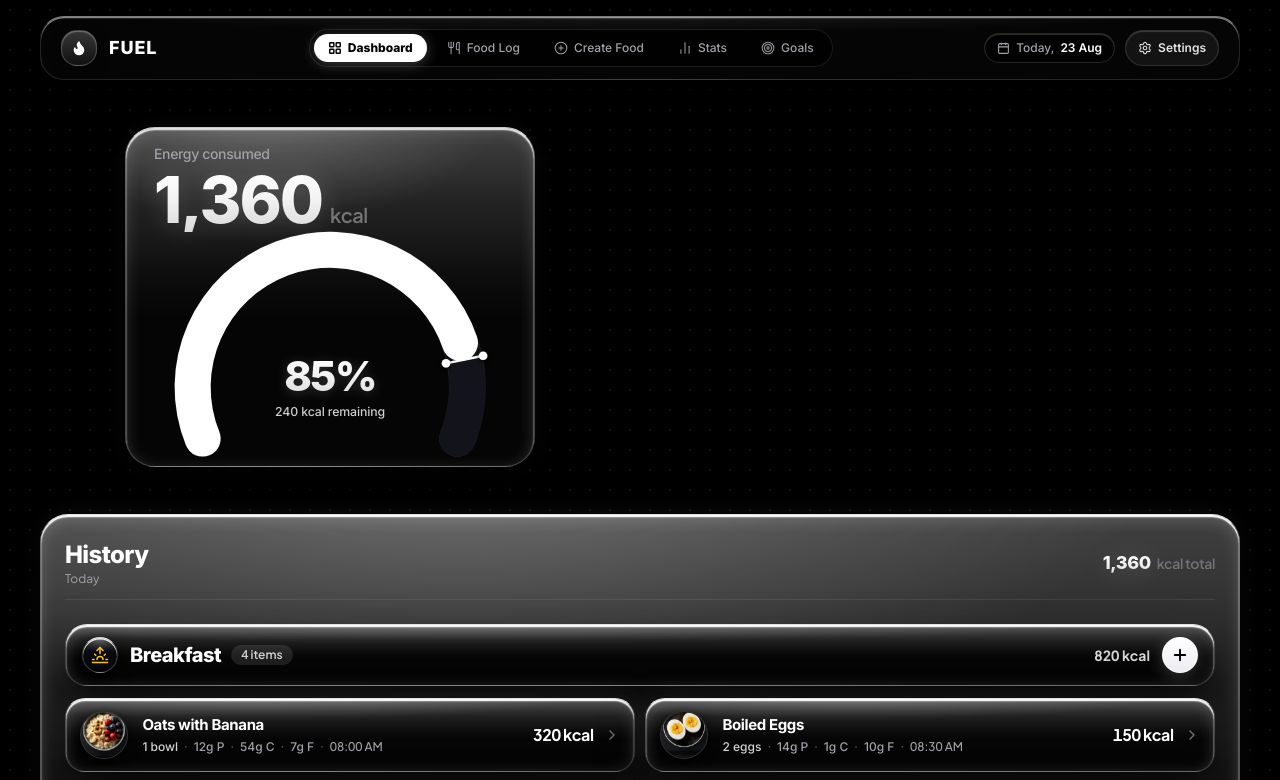
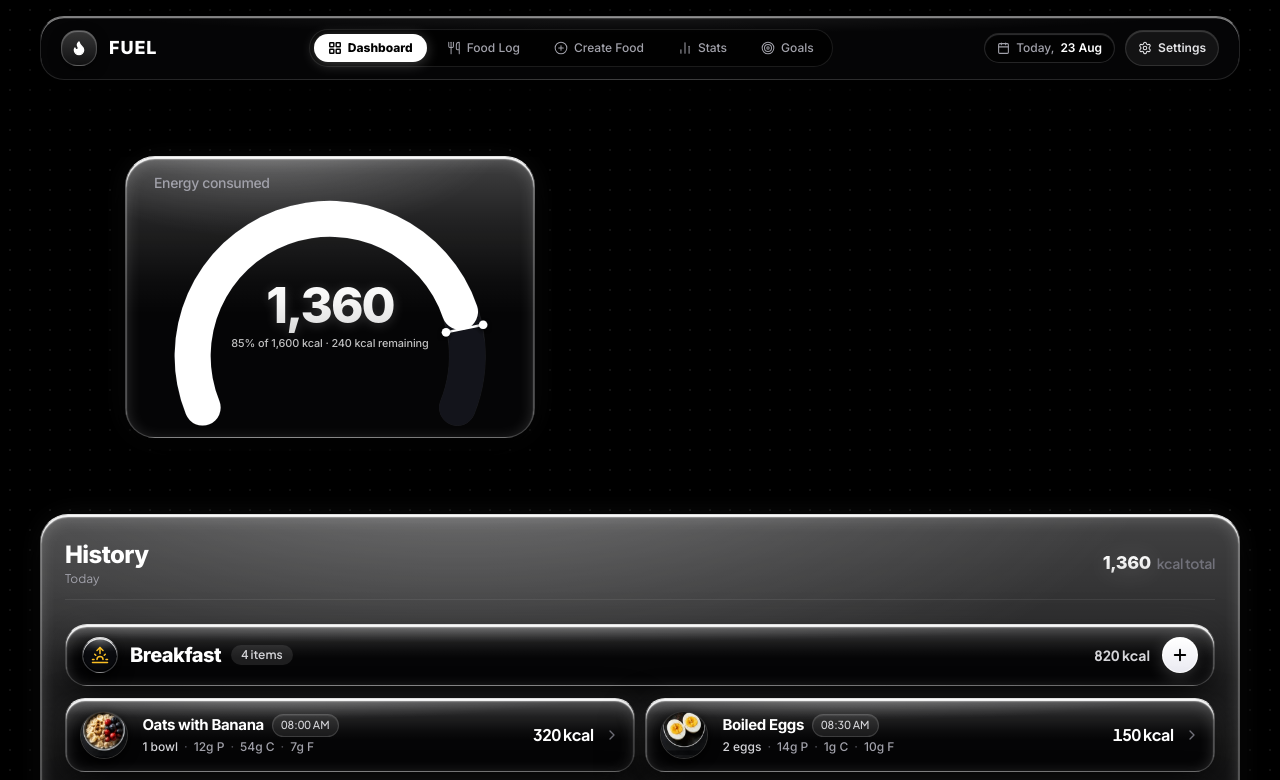
Before and after one commit to iamnotbasant/bite, a React (Vite) app: page /dashboard in a window 1280 px wide. Shown: the top 780 px of the page. Built offline with nearby package versions, Linux system fonts and the light colour scheme.

Commit message:
Loop R14: centered calorie number, history time pills

```diff
--- a/src/components/CalorieArcGauge.tsx
+++ b/src/components/CalorieArcGauge.tsx
@@ -217,42 +217,28 @@ export const CalorieArcGauge: React.FC<CalorieArcGaugeProps> = ({
   const pinInY = cy + pinInRadius * ny;
 
   return (
-    <div className="hero card-fintech-hero pt-4 sm:pt-4.5 px-5 sm:px-6 pb-3 sm:pb-3.5 w-full max-w-[370px] sm:max-w-[410px] mx-auto flex flex-col items-center justify-center select-none">
+    <div className="hero card-fintech-hero pt-4 sm:pt-4.5 px-5 sm:px-6 pb-4 sm:pb-4.5 w-full max-w-[370px] sm:max-w-[410px] mx-auto flex flex-col items-center justify-center select-none">
 
-      {/* 1. Top Header Row: small muted label top-left */}
-      <div className="w-full flex items-center justify-between px-1 mb-0.5 relative z-10">
+      {/* 1. Top Header Row: small muted label top-left, optional reset button top-right */}
+      <div className="w-full flex items-center justify-between px-1 mb-1 relative z-10">
         <span className="text-xs sm:text-sm font-medium text-zinc-400 font-sans tracking-tight">
           {metricLabel === 'Calories' ? 'Energy consumed' : `${metricLabel} consumed`}
         </span>
-      </div>
-
-      {/* 2. TWO-TONE calorie number matching "$8,700.46" (glossy specular gradient digits, dimmer gray unit) */}
-      <div className="w-full px-1 pt-0.5 pb-1 relative z-10">
-        <div className="flex items-baseline justify-between">
-          <div className="hero-number">
-            <span className="big">
-              {Math.round(animValue).toLocaleString()}
-            </span>
-            <span className="unit text-base sm:text-lg font-semibold text-zinc-500 font-mono tracking-tight self-baseline">
-              {unit}
-            </span>
-          </div>
 
         {metricLabel !== 'Calories' && (
           <button
             type="button"
             onClick={onResetToCalories}
-              className="text-[11px] font-mono text-zinc-300 hover:text-white underline cursor-pointer px-2.5 py-1 rounded-full bg-white/[0.06] border border-white/15"
+            className="text-[11px] font-mono text-zinc-300 hover:text-white underline cursor-pointer px-2.5 py-1 rounded-full bg-white/[0.06] border border-white/15 transition-colors"
             title="Return to Calories"
           >
             ← Calories
           </button>
         )}
       </div>
-      </div>
 
-      {/* 3. The arc gauge below the huge white number — wide low proportions */}
-      <div className="relative w-full aspect-[380/236] flex items-center justify-center z-10 -mt-1 sm:-mt-2">
+      {/* 2. The arc gauge wrapping around centered big glossy number & subtext */}
+      <div className="relative w-full aspect-[380/236] flex items-center justify-center z-10">
         <svg
           viewBox={`0 22 ${width} ${height}`}
           className="w-full h-full overflow-visible"
@@ -348,7 +334,7 @@ export const CalorieArcGauge: React.FC<CalorieArcGaugeProps> = ({
             />
           )}
 
-          {/* Center Typography inside Arc: Percentage + Remaining status */}
+          {/* Center Typography inside Arc: Centered big glossy number + Percentage & Remaining subtext */}
           <g
             key={metricLabel}
             className={`select-none transition-opacity duration-300 ${
@@ -356,34 +342,34 @@ export const CalorieArcGauge: React.FC<CalorieArcGaugeProps> = ({
             }`}
             onClick={metricLabel !== 'Calories' ? onResetToCalories : undefined}
           >
-            {/* Percentage Display */}
+            {/* Centered Big Glossy Calorie Number */}
             <text
               x={cx}
-              y={cy - 12}
+              y={136}
               textAnchor="middle"
               dominantBaseline="central"
               fill="url(#glossyGaugeGrad)"
               filter="url(#glossyGaugeShadow)"
               style={{
-                fontSize: '44px',
+                fontSize: '52px',
                 fontWeight: 800,
                 letterSpacing: '-2px',
                 fontFamily: "-apple-system, 'SF Pro Rounded', 'Nunito', 'Quicksand', 'Segoe UI', sans-serif",
               }}
             >
-              {Math.round(ratio * 100)}%
+              {Math.round(animValue).toLocaleString()}
             </text>
 
-            {/* Subtitle / Remaining info */}
+            {/* Centered Subtext: Percentage of Goal · Remaining */}
             <text
               x={cx}
-              y={cy + 26}
+              y={176}
               textAnchor="middle"
               dominantBaseline="central"
-              fill="rgba(255, 255, 255, 0.8)"
+              fill="rgba(255, 255, 255, 0.75)"
               className="font-sans pointer-events-auto cursor-pointer"
               style={{
-                fontSize: '13px',
+                fontSize: '11.5px',
                 fontWeight: 500,
                 letterSpacing: '-0.01em',
               }}
@@ -393,8 +379,8 @@ export const CalorieArcGauge: React.FC<CalorieArcGaugeProps> = ({
               }}
             >
               {isCompleted
-                ? 'Daily Goal Achieved'
-                : `${Math.max(0, goalKcal - Math.round(animValue)).toLocaleString()} ${unit} remaining`}
+                ? `${Math.round(ratio * 100)}% of ${goalKcal.toLocaleString()} ${unit} · Goal reached`
+                : `${Math.round(ratio * 100)}% of ${goalKcal.toLocaleString()} ${unit} · ${Math.max(0, goalKcal - Math.round(animValue)).toLocaleString()} ${unit} remaining`}
             </text>
           </g>
         </svg>
--- a/src/components/MealCard.tsx
+++ b/src/components/MealCard.tsx
@@ -33,14 +33,19 @@ export const MealCard: React.FC<MealCardProps> = ({ meal, onClick }) => {
         />
       </div>
 
-      {/* Middle: Two-Line Text (Title + Subtitle) */}
+      {/* Middle: Two-Line Text (Title with Time Pill + Subtitle with Macros) */}
       <div className="flex-1 min-w-0 px-3 sm:px-3.5">
-        <div className="flex items-center gap-1.5 min-w-0">
+        <div className="flex items-center gap-2 min-w-0">
           <h4 className="font-bold text-[14px] sm:text-[15px] tracking-tight text-white truncate group-hover:text-zinc-200 transition-colors">
             {meal.name}
           </h4>
+          {meal.timestamp && (
+            <span className="inline-flex items-center px-2 py-0.5 rounded-full bg-white/[0.08] border border-white/15 text-[10px] sm:text-[11px] font-mono font-medium text-zinc-300 shrink-0 shadow-[inset_0_1px_1px_rgba(255,255,255,0.08)]">
+              {meal.timestamp}
+            </span>
+          )}
           {meal.brand && (
-            <span className="text-[9px] px-1.5 py-0.5 rounded-full bg-white/10 text-zinc-300 font-medium shrink-0">
+            <span className="text-[9px] px-1.5 py-0.5 rounded-full bg-white/10 text-zinc-400 font-medium shrink-0 truncate">
               {meal.brand}
             </span>
           )}
@@ -58,12 +63,6 @@ export const MealCard: React.FC<MealCardProps> = ({ meal, onClick }) => {
           <span>{meal.carbs}g C</span>
           <span className="text-zinc-600">·</span>
           <span>{meal.fat}g F</span>
-          {meal.timestamp && (
-            <>
-              <span className="text-zinc-600">·</span>
-              <span className="font-mono text-zinc-400">{meal.timestamp}</span>
-            </>
-          )}
         </div>
       </div>
 
```
Lines whose indentation alone changed are shown as unchanged.
